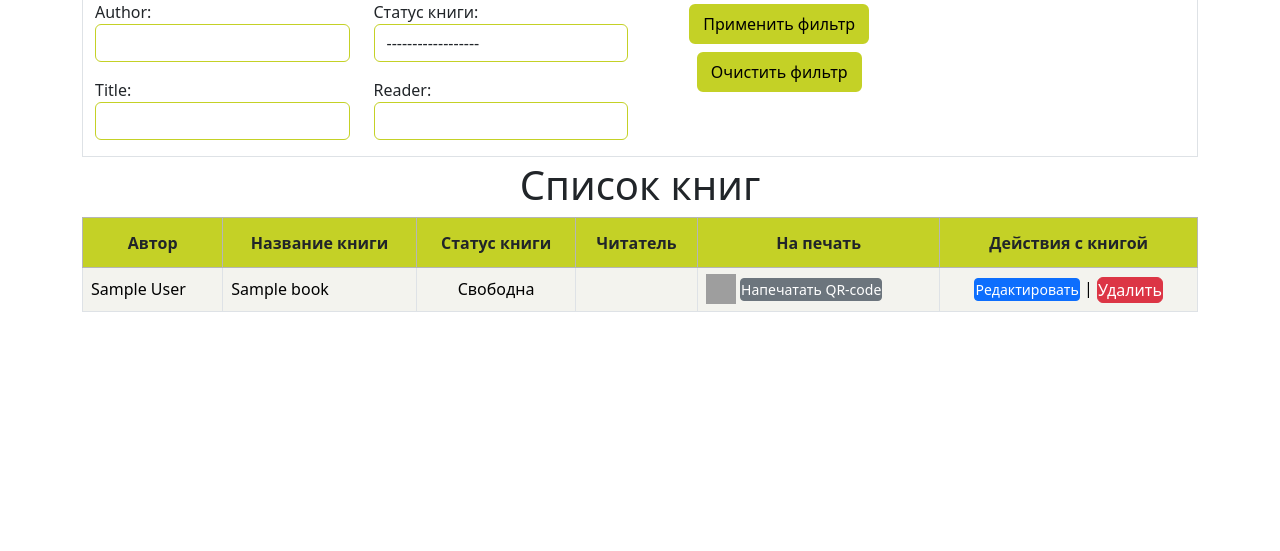
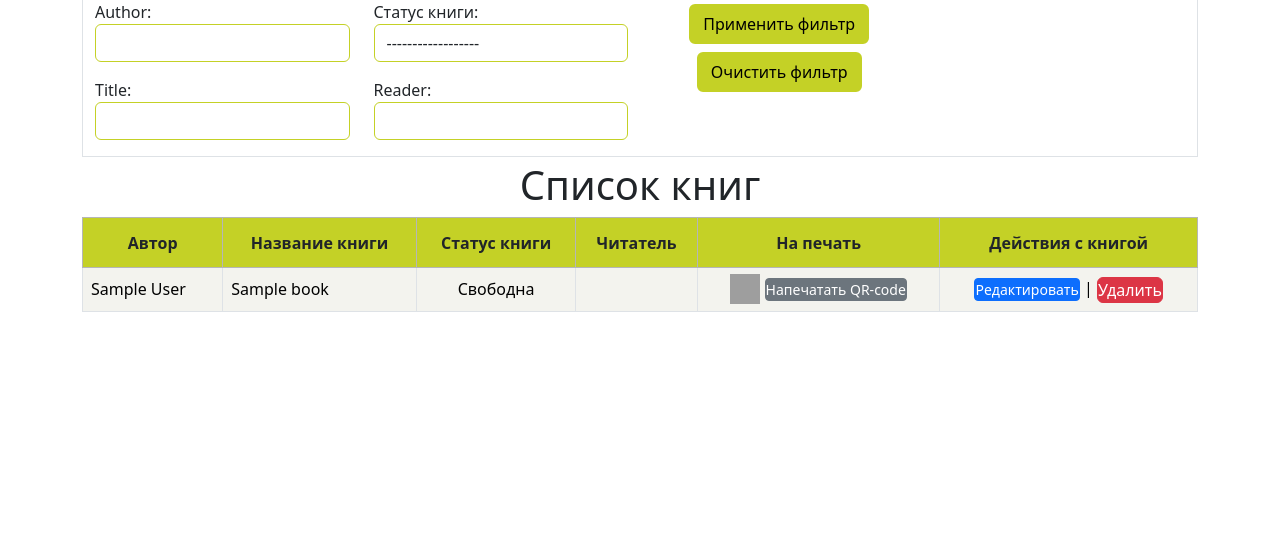
Before and after one commit to Sanch13/miran, a Django app: page /books/list/ in a window 1280 px wide. Shown: the part 103-654 px from the top of the page. Run offline with Django 4.2, Linux system fonts and the light colour scheme; a user stored in the database is signed in; tables that the repository leaves empty hold one stand-in row (values such as "Sample post"); parts of the project's set-up code (start-up, migrations or seed data) failed here and were passed over; some libraries are stand-ins or nearby versions; grey boxes are pictures that could not be loaded.

```diff
--- a/miran/books/templates/books/list_books.html
+++ b/miran/books/templates/books/list_books.html
@@ -84,7 +84,7 @@
             </td>
 <!--            <td class="align-middle table-row-link" data-href="{{ book.get_absolute_url }}">{{ book.description|truncatewords:20 }}</td>-->
         {% if request.user.is_staff %}
-            <td class="align-middle py-0">
+            <td class="align-middle py-0 text-center">
                 <img src="{{ book.qr_code.url }}"
                      id="{{ book.slug }}"
                      width="30"
```
